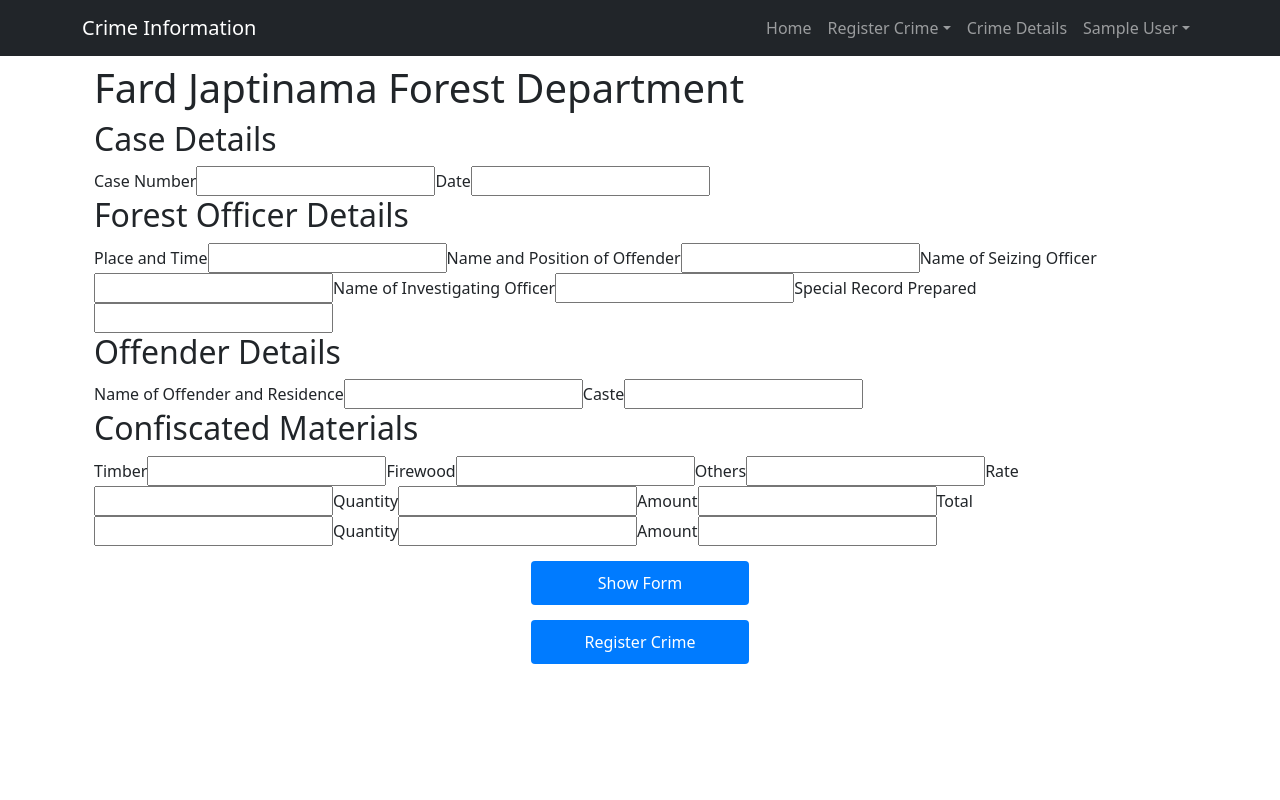
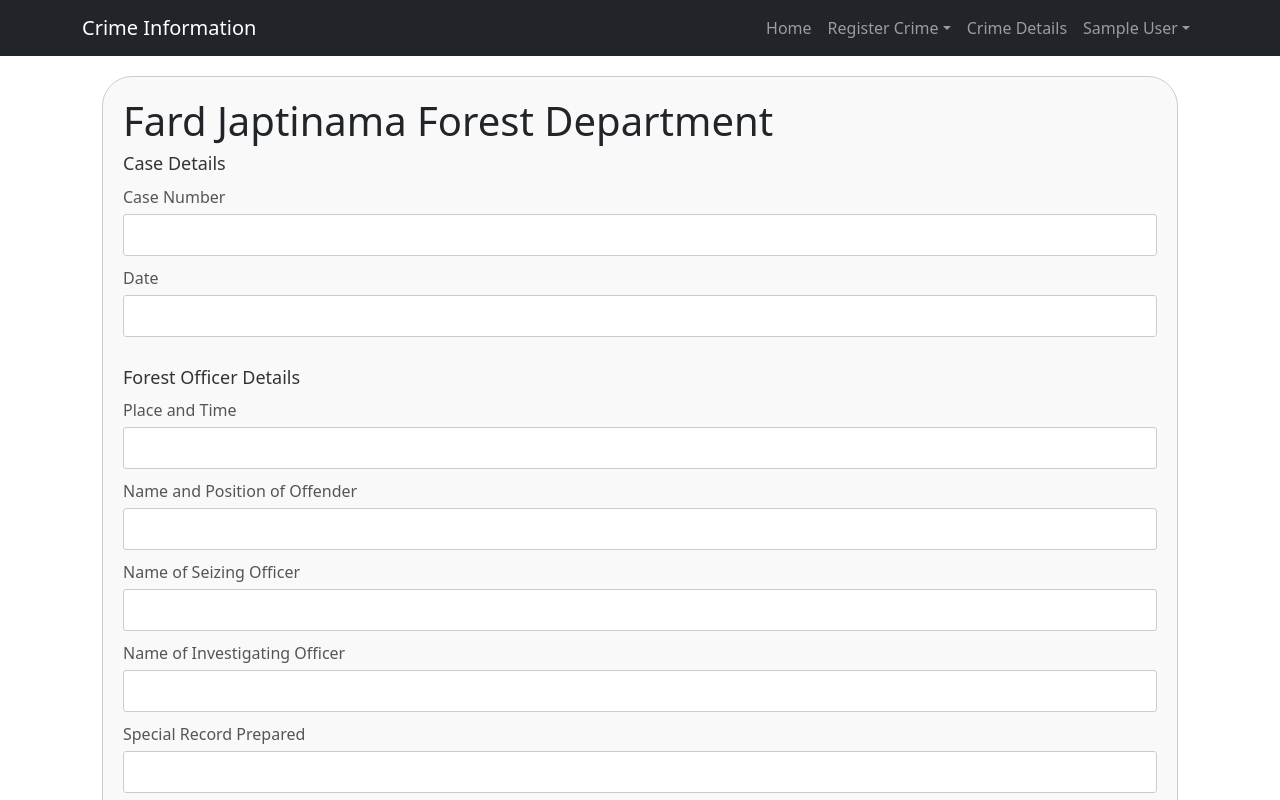
Before and after one commit to jaideep190/Bijapur-MERN-Project, a React (Vite) app in the folder frontend/: page /jabtinamaform in a window 1280 px wide. Shown: the top 800 px of the page. Built offline with nearby package versions, Linux system fonts and the light colour scheme; sample sign-in values are in the browser's storage.

Commit message:
JabtinamaInput updated

```diff
--- a/frontend/src/Forms/JabtinamaInput.jsx
+++ b/frontend/src/Forms/JabtinamaInput.jsx
@@ -61,59 +61,59 @@ const JabtinamaInput = () => {
     };
     if (!formData.toggle) {
     return (
-        <div className="container">
+        <div className="form-container">
             <h1>Fard Japtinama Forest Department</h1>
             <form onSubmit={saveData} id="jabtinamaDetailsForm">
-                <div className="section">
+                <div className="form-section">
                     <h2>Case Details</h2>
-                    <label htmlFor="caseNumber">Case Number</label>
-                    <input type="text" id="caseNumber" name="caseNumber" value={formData.caseNumber} onChange={handleChange} />
-                    <label htmlFor="date">Date</label>
-                    <input type="text" id="date" name="date" value={formData.date} onChange={handleChange} />
+                    <label className="form-label" htmlFor="caseNumber">Case Number</label>
+                    <input className="form-input" type="text" id="caseNumber" name="caseNumber" value={formData.caseNumber} onChange={handleChange} />
+                    <label className="form-label" htmlFor="date">Date</label>
+                    <input className="form-input" type="text" id="date" name="date" value={formData.date} onChange={handleChange} />
                 </div>
-                <div className="section">
+                <div className="form-section">
                     <h2>Forest Officer Details</h2>
-                    <label htmlFor="placeAndTime">Place and Time</label>
-                    <input type="text" id="placeAndTime" name="placeAndTime" value={formData.placeAndTime} onChange={handleChange} />
-                    <label htmlFor="nameAndPositionOffender">Name and Position of Offender</label>
-                    <input type="text" id="nameAndPositionOffender" name="nameAndPositionOffender" value={formData.nameAndPositionOffender} onChange={handleChange} />
-                    <label htmlFor="nameSeizingOfficer">Name of Seizing Officer</label>
-                    <input type="text" id="nameSeizingOfficer" name="nameSeizingOfficer" value={formData.nameSeizingOfficer} onChange={handleChange} />
-                    <label htmlFor="nameInvestigatingOfficer">Name of Investigating Officer</label>
-                    <input type="text" id="nameInvestigatingOfficer" name="nameInvestigatingOfficer" value={formData.nameInvestigatingOfficer} onChange={handleChange} />
-                    <label htmlFor="specialRecordPrepared">Special Record Prepared</label>
-                    <input type="text" id="specialRecordPrepared" name="specialRecordPrepared" value={formData.specialRecordPrepared} onChange={handleChange} />
+                    <label className="form-label" htmlFor="placeAndTime">Place and Time</label>
+                    <input className="form-input" type="text" id="placeAndTime" name="placeAndTime" value={formData.placeAndTime} onChange={handleChange} />
+                    <label className="form-label" htmlFor="nameAndPositionOffender">Name and Position of Offender</label>
+                    <input className="form-input" type="text" id="nameAndPositionOffender" name="nameAndPositionOffender" value={formData.nameAndPositionOffender} onChange={handleChange} />
+                    <label className="form-label" htmlFor="nameSeizingOfficer">Name of Seizing Officer</label>
+                    <input className="form-input" type="text" id="nameSeizingOfficer" name="nameSeizingOfficer" value={formData.nameSeizingOfficer} onChange={handleChange} />
+                    <label className="form-label" htmlFor="nameInvestigatingOfficer">Name of Investigating Officer</label>
+                    <input className="form-input" type="text" id="nameInvestigatingOfficer" name="nameInvestigatingOfficer" value={formData.nameInvestigatingOfficer} onChange={handleChange} />
+                    <label className="form-label" htmlFor="specialRecordPrepared">Special Record Prepared</label>
+                    <input className="form-input" type="text" id="specialRecordPrepared" name="specialRecordPrepared" value={formData.specialRecordPrepared} onChange={handleChange} />
                 </div>
-                <div className="section">
+                <div className="form-section">
                     <h2>Offender Details</h2>
-                    <label htmlFor="nameOffenderResidence">Name of Offender and Residence</label>
-                    <input type="text" id="nameOffenderResidence" name="nameOffenderResidence" value={formData.nameOffenderResidence} onChange={handleChange} />
-                    <label htmlFor="caste">Caste</label>
-                    <input type="text" id="caste" name="caste" value={formData.caste} onChange={handleChange} />
+                    <label className="form-label" htmlFor="nameOffenderResidence">Name of Offender and Residence</label>
+                    <input className="form-input" type="text" id="nameOffenderResidence" name="nameOffenderResidence" value={formData.nameOffenderResidence} onChange={handleChange} />
+                    <label className="form-label" htmlFor="caste">Caste</label>
+                    <input className="form-input" type="text" id="caste" name="caste" value={formData.caste} onChange={handleChange} />
                 </div>
-                <div className="section">
+                <div className="form-section">
                     <h2>Confiscated Materials</h2>
-                    <label htmlFor="timber">Timber</label>
-                    <input type="text" id="timber" name="timber" value={formData.timber} onChange={handleChange} />
-                    <label htmlFor="firewood">Firewood</label>
-                    <input type="text" id="firewood" name="firewood" value={formData.firewood} onChange={handleChange} />
-                    <label htmlFor="others">Others</label>
-                    <input type="text" id="others" name="others" value={formData.others} onChange={handleChange} />
-                    <label htmlFor="rate">Rate</label>
-                    <input type="text" id="rate" name="rate" value={formData.rate} onChange={handleChange} />
-                    <label htmlFor="quantity">Quantity</label>
-                    <input type="text" id="quantity" name="quantity" value={formData.quantity} onChange={handleChange} />
-                    <label htmlFor="amount">Amount</label>
-                    <input type="text" id="amount" name="amount" value={formData.amount} onChange={handleChange} />
-                    <label htmlFor="total">Total</label>
-                    <input type="text" id="total" name="total" value={formData.total} onChange={handleChange} />
-                    <label htmlFor="quantity1">Quantity</label>
-                    <input type="text" id="quantity1" name="quantity1" value={formData.quantity1} onChange={handleChange} />
-                    <label htmlFor="amount1">Amount</label>
-                    <input type="text" id="amount1" name="amount1" value={formData.amount1} onChange={handleChange} />
+                    <label className="form-label" htmlFor="timber">Timber</label>
+                    <input className="form-input" type="text" id="timber" name="timber" value={formData.timber} onChange={handleChange} />
+                    <label className="form-label" htmlFor="firewood">Firewood</label>
+                    <input className="form-input" type="text" id="firewood" name="firewood" value={formData.firewood} onChange={handleChange} />
+                    <label className="form-label" htmlFor="others">Others</label>
+                    <input className="form-input" type="text" id="others" name="others" value={formData.others} onChange={handleChange} />
+                    <label className="form-label" htmlFor="rate">Rate</label>
+                    <input className="form-input" type="text" id="rate" name="rate" value={formData.rate} onChange={handleChange} />
+                    <label className="form-label" htmlFor="quantity">Quantity</label>
+                    <input className="form-input" type="text" id="quantity" name="quantity" value={formData.quantity} onChange={handleChange} />
+                    <label className="form-label" htmlFor="amount">Amount</label>
+                    <input className="form-input" type="text" id="amount" name="amount" value={formData.amount} onChange={handleChange} />
+                    <label className="form-label" htmlFor="total">Total</label>
+                    <input className="form-input" type="text" id="total" name="total" value={formData.total} onChange={handleChange} />
+                    <label className="form-label" htmlFor="quantity1">Quantity</label>
+                    <input className="form-input" type="text" id="quantity1" name="quantity1" value={formData.quantity1} onChange={handleChange} />
+                    <label className="form-label" htmlFor="amount1">Amount</label>
+                    <input className="form-input" type="text" id="amount1" name="amount1" value={formData.amount1} onChange={handleChange} />
                 </div>
-                <button onClick={handleSubmit}>Show Form</button>
-                <button type="submit">Register Crime</button>
+                <button className="form-button" onClick={handleSubmit}>Show Form</button>
+                <button className="form-button" type="submit">Register Crime</button>
             </form>
         </div>
     );
```
